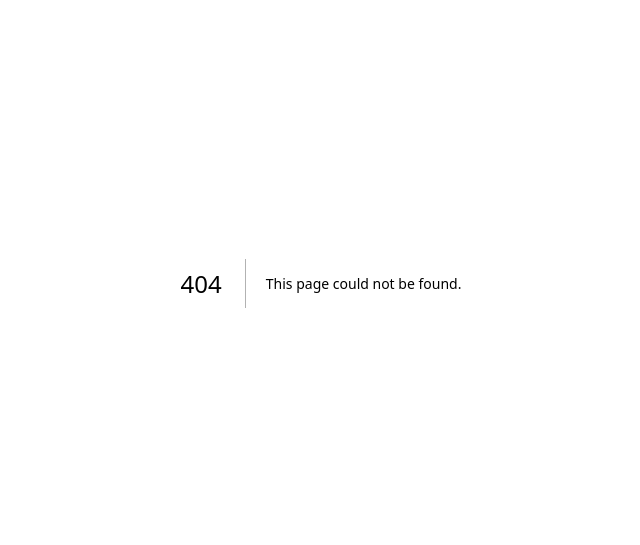
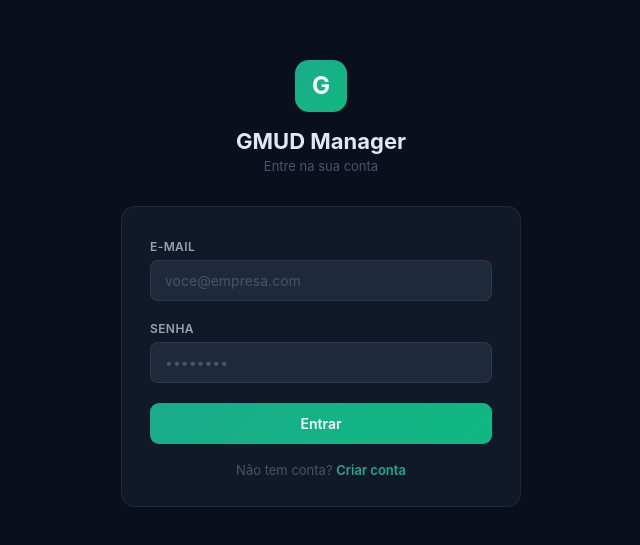
Before and after one commit to fmauriccio/ControleGMUD, a Next.js app: page /login in a window 1280 px wide. Before the commit this address had no page. Shown: the part 117-662 px from the top of the page, without its empty margins (319-959 px from the left). Built offline with nearby package versions, Linux system fonts and the light colour scheme.

Commit message:
Add files via upload

```diff
--- /dev/null
+++ b/pages/login.js
@@ -0,0 +1,79 @@
+import { useState } from 'react'
+import { useRouter } from 'next/router'
+import { supabase } from '../lib/supabase'
+
+const T = {
+  bg:'#0A0F1E', card:'#111827', card2:'#1E293B',
+  border:'rgba(148,163,184,.12)', text:'#E2E8F0',
+  sec:'#94A3B8', ter:'#475569', teal:'#1AAB8A', green:'#10B981'
+}
+
+export default function Login() {
+  const router = useRouter()
+  const [email, setEmail]       = useState('')
+  const [password, setPassword] = useState('')
+  const [loading, setLoading]   = useState(false)
+  const [error, setError]       = useState('')
+
+  const handleLogin = async (e) => {
+    e.preventDefault()
+    if (!email || !password) { setError('Preencha e-mail e senha.'); return }
+    setLoading(true); setError('')
+    const { error: err } = await supabase.auth.signInWithPassword({ email, password })
+    if (err) {
+      if (err.message.includes('Invalid login credentials')) setError('E-mail ou senha incorretos.')
+      else if (err.message.includes('Email not confirmed')) setError('Confirme seu e-mail antes de entrar, ou desative a confirmação no Supabase.')
+      else setError(err.message)
+    }
+    else router.replace('/')
+    setLoading(false)
+  }
+
+  const inp = { width:'100%', padding:'11px 14px', borderRadius:8, border:`1px solid ${T.border}`,
+    background:T.card2, color:T.text, fontSize:14, outline:'none', marginTop:5 }
+
+  return (
+    <div style={{ fontFamily:'-apple-system,BlinkMacSystemFont,Segoe UI,sans-serif', background:T.bg,
+      color:T.text, minHeight:'100vh', display:'flex', alignItems:'center', justifyContent:'center', padding:20 }}>
+      <div style={{ width:'100%', maxWidth:400 }}>
+        <div style={{ textAlign:'center', marginBottom:32 }}>
+          <div style={{ width:52, height:52, borderRadius:14, background:`linear-gradient(135deg,${T.teal},${T.green})`,
+            display:'flex', alignItems:'center', justifyContent:'center', fontSize:24, fontWeight:700,
+            color:'#fff', margin:'0 auto 16px' }}>G</div>
+          <h1 style={{ fontSize:22, fontWeight:700, marginBottom:4 }}>GMUD Manager</h1>
+          <p style={{ fontSize:13, color:T.ter }}>Entre na sua conta</p>
+        </div>
+
+        <div style={{ background:T.card, borderRadius:14, border:`1px solid ${T.border}`, padding:'28px 28px' }}>
+          <form onSubmit={handleLogin}>
+            <div style={{ marginBottom:16 }}>
+              <label style={{ fontSize:12, fontWeight:600, color:T.sec, textTransform:'uppercase', letterSpacing:'.4px' }}>E-mail</label>
+              <input type="email" style={inp} placeholder="voce@empresa.com"
+                value={email} onChange={e=>setEmail(e.target.value)} autoFocus/>
+            </div>
+            <div style={{ marginBottom:20 }}>
+              <label style={{ fontSize:12, fontWeight:600, color:T.sec, textTransform:'uppercase', letterSpacing:'.4px' }}>Senha</label>
+              <input type="password" style={inp} placeholder="••••••••"
+                value={password} onChange={e=>setPassword(e.target.value)}/>
+            </div>
+            {error && (
+              <div style={{ padding:'9px 12px', borderRadius:8, background:'rgba(239,68,68,.1)',
+                color:'#F87171', border:'1px solid rgba(239,68,68,.25)', fontSize:13, marginBottom:16 }}>
+                {error}
+              </div>
+            )}
+            <button type="submit" disabled={loading} style={{ width:'100%', padding:'12px', borderRadius:9, border:'none',
+              background:`linear-gradient(135deg,${T.teal},${T.green})`, color:'#fff', fontSize:14, fontWeight:600,
+              cursor:loading?'not-allowed':'pointer', opacity:loading?.7:1 }}>
+              {loading ? 'Entrando...' : 'Entrar'}
+            </button>
+          </form>
+          <p style={{ textAlign:'center', marginTop:18, fontSize:13, color:T.ter }}>
+            Não tem conta?{' '}
+            <a href="/register" style={{ color:T.teal, fontWeight:600, textDecoration:'none' }}>Criar conta</a>
+          </p>
+        </div>
+      </div>
+    </div>
+  )
+}
```
